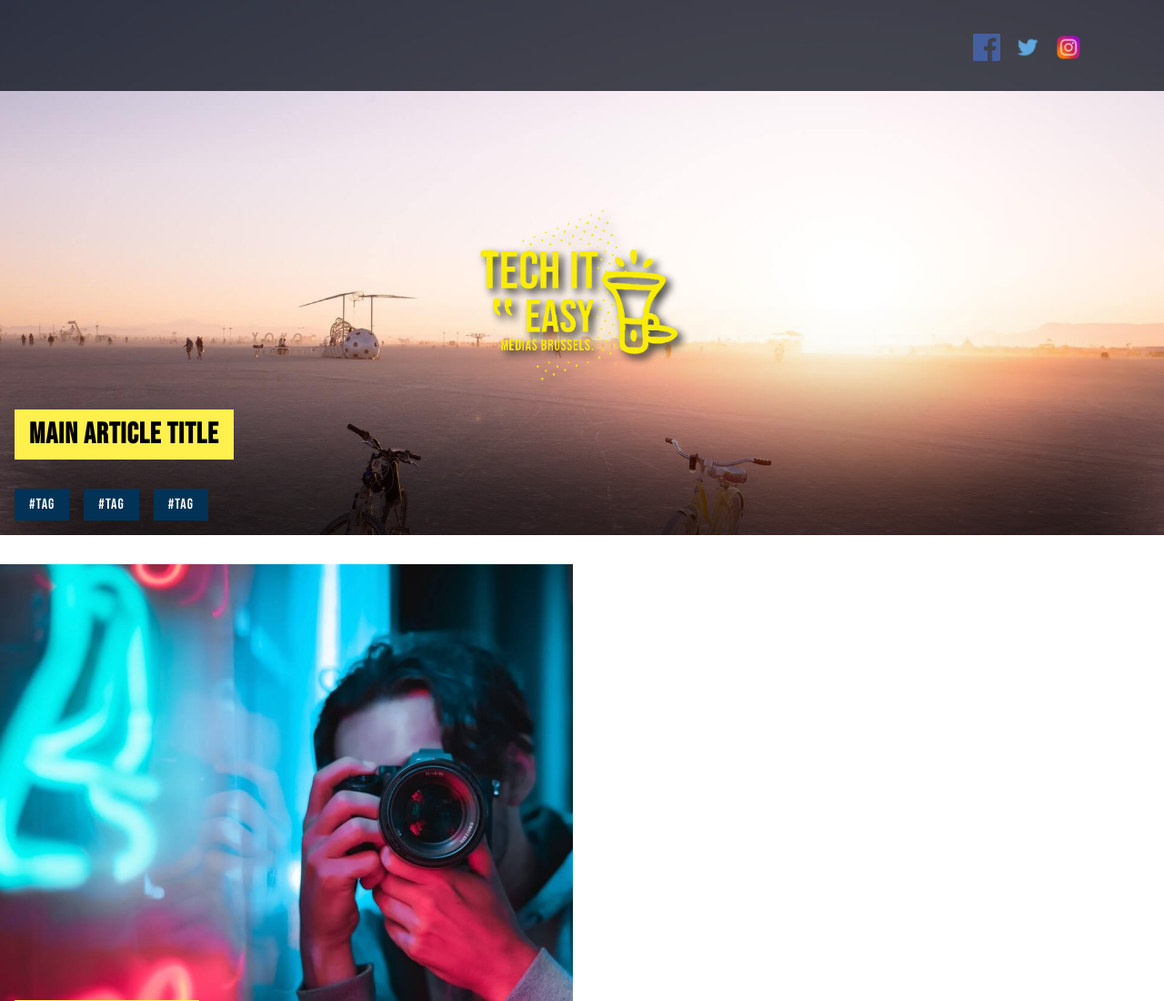
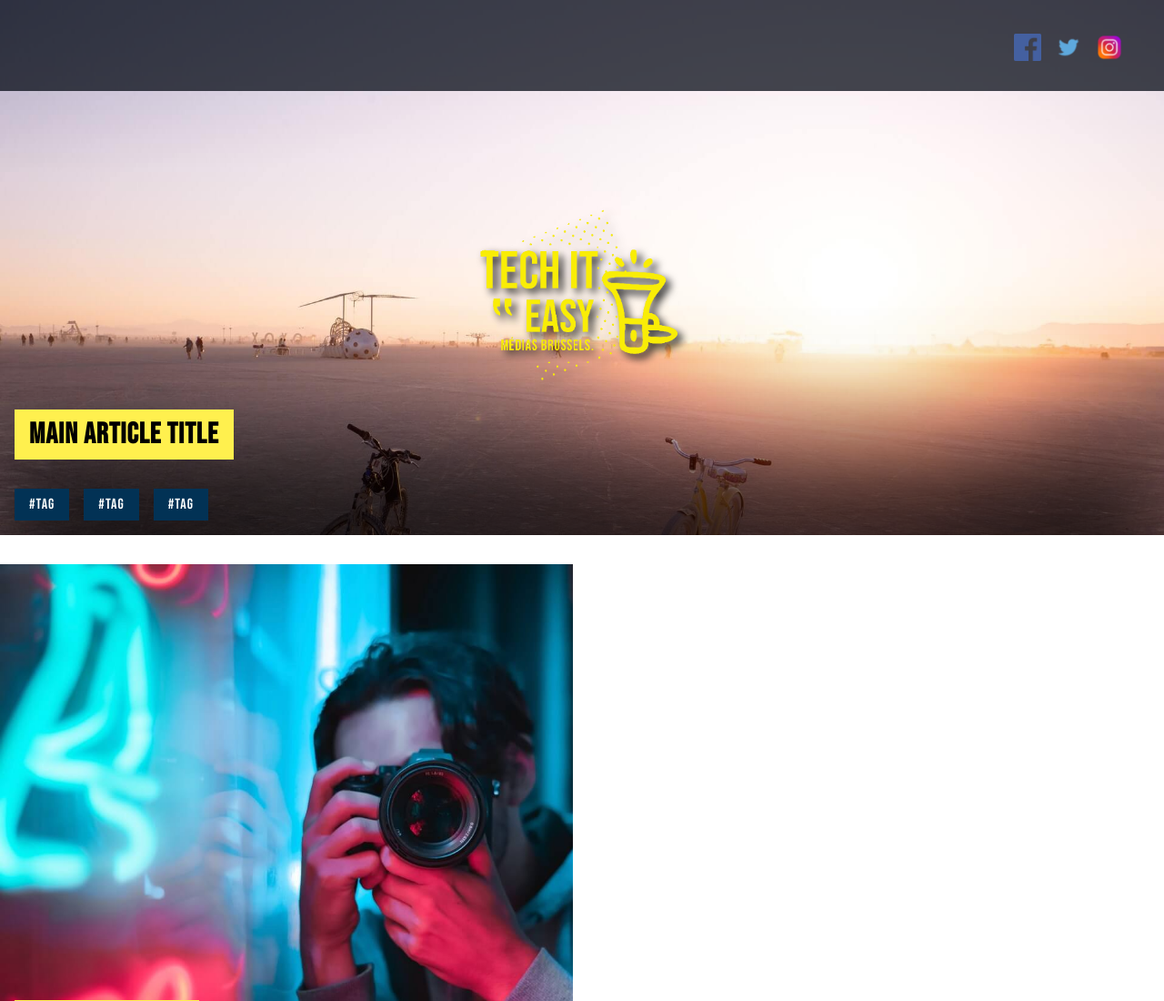
Before and after one commit to antg01/tech-it-easy, a plain HTML site: page index.html in a window 1280 px wide. Shown: the top 1100 px of the page at 91% size. Drawn offline with Linux system fonts and the light colour scheme.

Commit message:
responsive-navbar-article

```diff
--- a/article/article.css
+++ b/article/article.css
@@ -42,10 +42,10 @@
 .navbar-nav {
   display: flex;
   position: absolute;
-  right: 60;
-  top: 15%;
-  margin: px;
-  padding: 10px;
+  right: 40px;
+  top: 27%;
+  margin: 5px;
+  padding: 5px;
   bottom: 0;
   width: 120px;
   justify-content: space-between;
@@ -157,9 +157,11 @@
  }
 
  .navbar-nav{
-   width: 90px;
+   width: 100px;
  }
-
+.logo{
+  left: 15%;
+}
 }
 
 
--- a/nav.js
+++ b/nav.js
@@ -2,7 +2,8 @@
 
 window.addEventListener('scroll', (event) => {
   let main = window.scrollY;
-  console.log(main)
+  let header = window.scrollY;
+  console.log(header)
 });
 
 window.addEventListener('scroll', (event) => {
@@ -10,8 +11,11 @@
   const navbar = document.getElementById('navbar');
   if (window.scrollY >= main.offsetTop) {
     navbar.style.position = 'fixed';
-
    navbar.querySelector(".image-logo").style.display = 'block';
+   navbar.sroll({
+    top: 600,
+    behavior: 'Smooth'
+  })
 
 
   } else {
--- a/style.css
+++ b/style.css
@@ -47,13 +47,14 @@
 .navbar-nav {
   display: flex;
   position: absolute;
-  right: 80px;
+  right: 35px;
   top: 27%;
   margin: 5px;
   padding: 5px;
   bottom: 0;
   width: 120px;
   justify-content: space-between;
+  scroll-behavior: smooth;
 }
 
 
@@ -344,7 +345,6 @@
  .navbar-nav{
    width: 90px;
  }
-
 }
 
 
@@ -360,6 +360,7 @@
     height: 20px;
     }
   .logo{
+    display: block;
     left: 60px;
     top: 5%;
     height: 20px;
```
